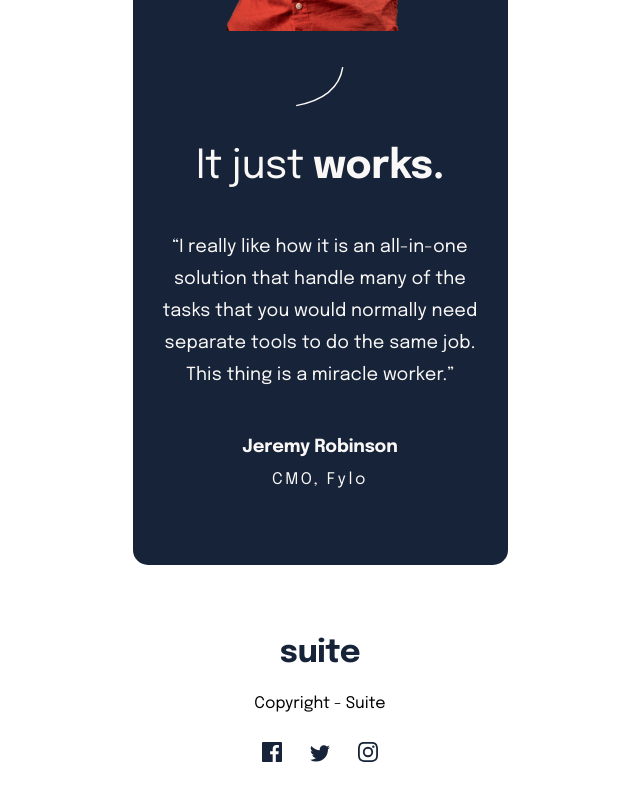
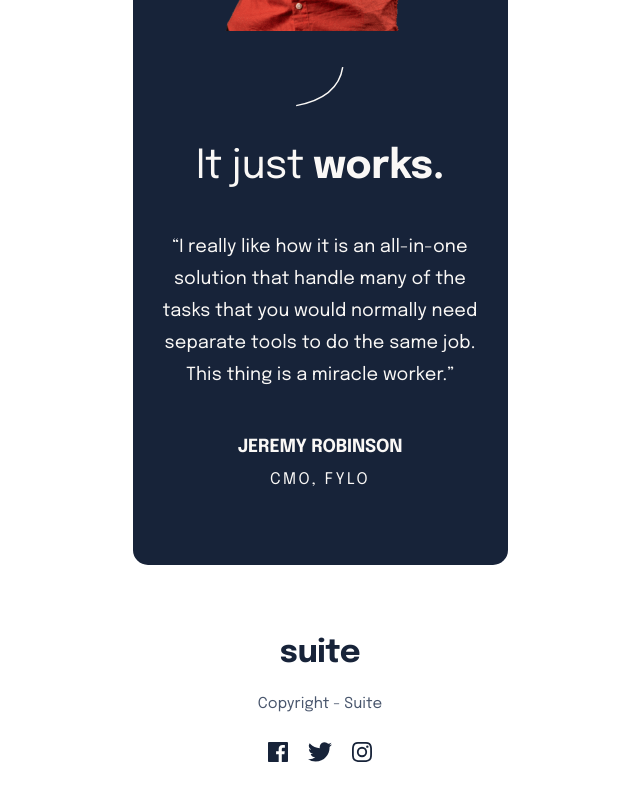
Before and after one commit to Emmanuel-Gumede/suite-landing-page, a website built with Parcel: page src/index.html in a window 1280 px wide. Shown: the part 1542-2342 px from the top of the page, without its empty margins (320-960 px from the left). Built offline with nearby package versions, Linux system fonts and the light colour scheme.

Commit message:
mobile design final

```diff
--- a/src/scss/_footer.scss
+++ b/src/scss/_footer.scss
@@ -23,13 +23,21 @@
   }
 
   p {
+    font-family: inherit;
+    font-style: normal;
+    font-size: convert_px(15);
+    font-weight: 400;
+    line-height: convert_px(32);
+    letter-spacing: convert_px(0.0833333);
+    color: $grey;
     text-align: center;
   }
 
   div {
     justify-self: center;
     img {
-      margin: 0 0.75rem;
+      height: convert_px(20);
+      margin: 0 0.5rem;
     }
   }
 }
--- a/src/scss/_main.scss
+++ b/src/scss/_main.scss
@@ -74,6 +74,7 @@
       font-size: convert_px(16);
       font-weight: 400;
       line-height: convert_px(26);
+      text-transform: uppercase;
       text-align: center;
       letter-spacing: convert_px(2.5);
       color: $black;
@@ -135,6 +136,7 @@
       line-height: convert_px(32);
       letter-spacing: convert_px(-0.18);
       color: $white;
+      text-transform: uppercase;
       text-align: center;
       margin: 0.25rem 0;
     }
@@ -146,6 +148,7 @@
       line-height: convert_px(26);
       letter-spacing: convert_px(2.5);
       color: $white;
+      text-transform: uppercase;
       text-align: center;
     }
   }
```
